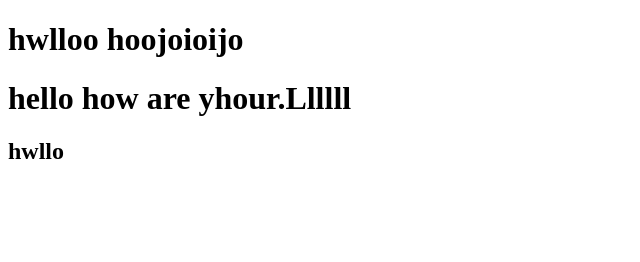
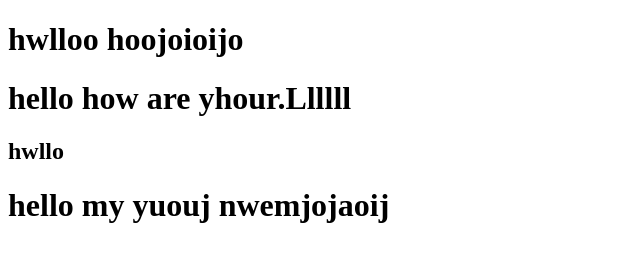
Before and after one commit to sadimahmud84/secondfile, a plain HTML site: page index.html in a window 1280 px wide. Shown: the whole page, without its empty margins (0-640 px from the left). Drawn offline with Linux system fonts and the light colour scheme.

Commit message:
my third collit

```diff
--- a/index.html
+++ b/index.html
@@ -9,6 +9,7 @@
     <h1>hwlloo hoojoioijo</h1>
     <h1> hello how are yhour.Llllll</h1>
     <h2>hwllo</h2>
+    <h1>hello my yuouj nwemjojaoij</h1>
 
 </body>
 </html>
```
